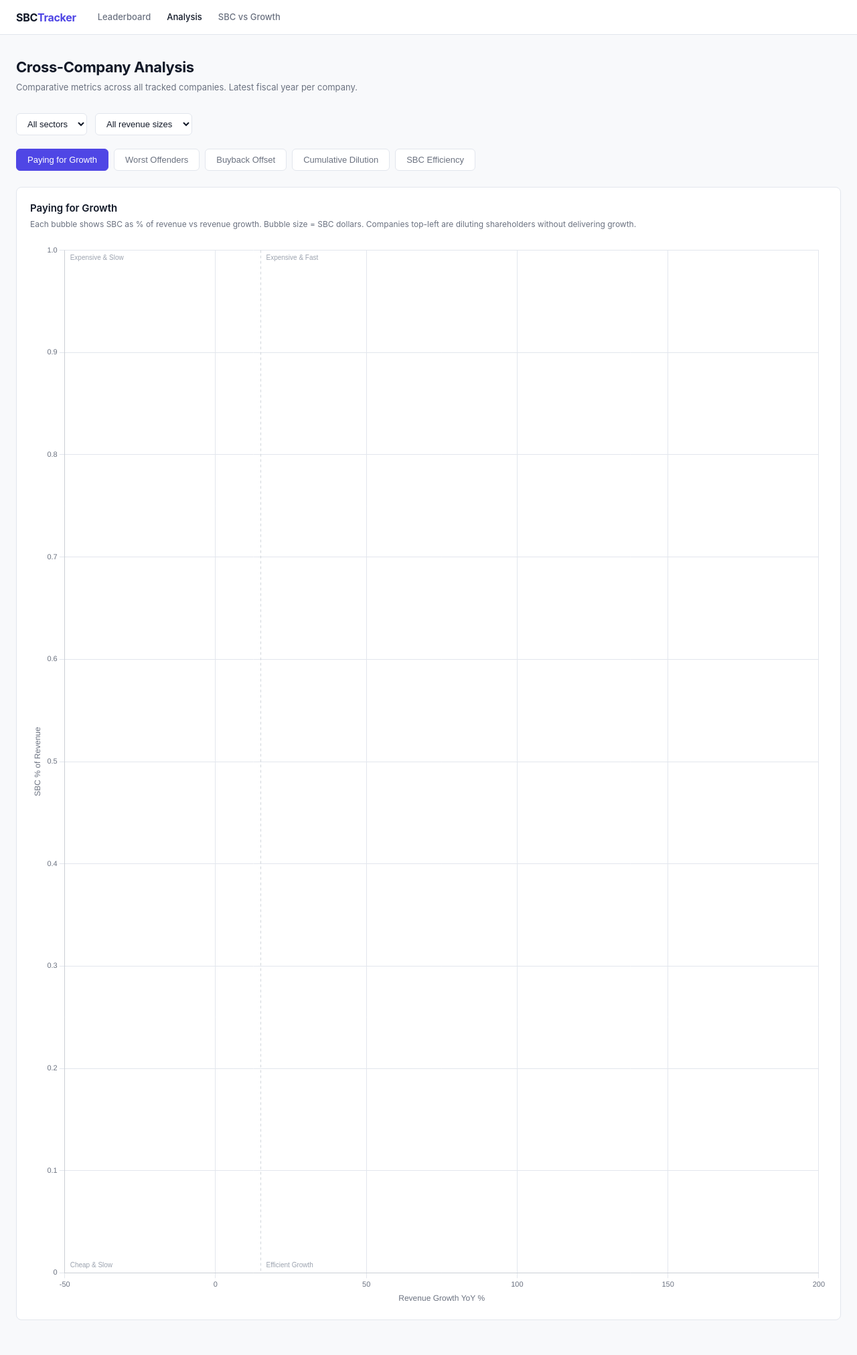
After one commit to acsterne/sbc-tracker, a Flask app: page /analysis in a window 1280 px wide. The commit adds this page. Shown: the whole page at 67% size. Run offline with Flask 3, Linux system fonts and the light colour scheme; data that the repository does not hold is empty; some libraries are stand-ins or nearby versions.

Commit message:
Add Analysis page with 5 cross-company charts
New /analysis route with tabbed interface:
1. Paying for Growth — bubble scatter (SBC % Rev vs Revenue Growth,
   size=SBC dollars, color=sector, quadrant labels with median dividers)
2. Worst Offenders — horizontal bar of net dilution burden
   (SBC - Buybacks) / Revenue, red >10%, orange 5-10%, green <5%
3. Buyback Offset — horizontal bar of Buybacks/SBC %, green >80%,
   yellow 40-80%, red <40%, with 100% = full offset reference
4. Cumulative Dilution — share count change since first 10-K,
   red = dilution, green = net buyback
5. SBC Efficiency — Revenue per $1 SBC, green >10x, yellow 5-10x,
   red <5x

Filters: sector dropdown + minimum revenue filter ($500M/$1B/$5B+)
All data from existing metrics table, no new queries needed.
Chart.js bubble + horizontal bar charts, same visual style as rest of app.
Nav bar updated with "Analysis" link.

Co-Authored-By: Claude Sonnet 4.6 <noreply@anthropic.com>

```diff
--- a/app.py
+++ b/app.py
@@ -243,6 +243,114 @@ def debug_coverage():
     ]})
 
 
+@app.route("/analysis")
+def analysis():
+    """Analysis page with 5 cross-company charts."""
+    sector = request.args.get("sector", "")
+    min_rev = request.args.get("min_rev", "0")
+
+    conn = get_db()
+    cur = conn.cursor()
+
+    cur.execute("SELECT DISTINCT sector FROM companies ORDER BY sector")
+    available_sectors = [r["sector"] for r in cur.fetchall()]
+
+    # Base filter: latest year per company where SBC is not null
+    rev_filter = ""
+    params = {}
+    if min_rev and min_rev != "0":
+        rev_filter = "AND m.revenue_annual >= %(min_rev)s"
+        params["min_rev"] = int(min_rev)
+    sector_filter = "AND c.sector = %(sector)s" if sector else ""
+    if sector:
+        params["sector"] = sector
+
+    # All companies, latest year, with key metrics
+    cur.execute(f"""
+        SELECT
+            c.ticker, c.name, c.sector,
+            m.fiscal_year,
+            m.sbc_annual, m.revenue_annual, m.buyback_spend_annual,
+            m.sbc_pct_revenue, m.revenue_growth_yoy,
+            m.shares_outstanding_eoy, m.net_income_annual
+        FROM metrics m
+        JOIN companies c ON c.id = m.company_id
+        WHERE m.sbc_annual IS NOT NULL
+          AND m.fiscal_year = (
+              SELECT MAX(m2.fiscal_year) FROM metrics m2
+              WHERE m2.company_id = m.company_id AND m2.sbc_annual IS NOT NULL
+          )
+          {rev_filter}
+          {sector_filter}
+        ORDER BY c.ticker
+    """, params)
+    latest = cur.fetchall()
+
+    # Historical shares for cumulative dilution
+    cur.execute(f"""
+        SELECT c.ticker,
+            FIRST_VALUE(m.shares_outstanding_eoy) OVER (
+                PARTITION BY c.ticker ORDER BY m.fiscal_year ASC
+            ) AS first_shares,
+            LAST_VALUE(m.shares_outstanding_eoy) OVER (
+                PARTITION BY c.ticker ORDER BY m.fiscal_year ASC
+                ROWS BETWEEN UNBOUNDED PRECEDING AND UNBOUNDED FOLLOWING
+            ) AS last_shares
+        FROM metrics m
+        JOIN companies c ON c.id = m.company_id
+        WHERE m.shares_outstanding_eoy IS NOT NULL
+          AND m.sbc_annual IS NOT NULL
+        ORDER BY c.ticker, m.fiscal_year
+    """)
+    dilution_rows = cur.fetchall()
+    # Deduplicate to one row per ticker
+    dilution = {}
+    for r in dilution_rows:
+        dilution[r["ticker"]] = {
+            "first_shares": r["first_shares"],
+            "last_shares": r["last_shares"],
+        }
+
+    cur.close()
+    conn.close()
+
+    # Build data for charts
+    companies_data = []
+    for r in latest:
+        sbc = float(r["sbc_annual"] or 0)
+        rev = float(r["revenue_annual"] or 0)
+        bb  = float(r["buyback_spend_annual"] or 0)
+        pct_rev = float(r["sbc_pct_revenue"] or 0)
+        growth  = float(r["revenue_growth_yoy"] or 0)
+        d = dilution.get(r["ticker"], {})
+
+        companies_data.append({
+            "ticker":       r["ticker"],
+            "name":         r["name"],
+            "sector":       r["sector"],
+            "fiscal_year":  r["fiscal_year"],
+            "sbc":          sbc,
+            "revenue":      rev,
+            "buybacks":     bb,
+            "sbc_pct_rev":  pct_rev,
+            "growth":       growth,
+            "net_dilution_burden": ((sbc - bb) / rev * 100) if rev > 0 else 0,
+            "buyback_offset": (bb / sbc * 100) if sbc > 0 else 0,
+            "sbc_efficiency": (rev / sbc) if sbc > 0 else 0,
+            "cum_dilution":   ((float(d.get("last_shares", 0)) - float(d.get("first_shares", 0)))
+                               / float(d["first_shares"]) * 100)
+                              if d.get("first_shares") and float(d["first_shares"]) > 0 else None,
+        })
+
+    import json as _json
+    return render_template("analysis.html",
+        data=_json.dumps(companies_data),
+        sector=sector,
+        min_rev=min_rev,
+        available_sectors=available_sectors,
+    )
+
+
 @app.route("/scatter")
 def scatter():
     """
--- /dev/null
+++ b/templates/analysis.html
@@ -0,0 +1,281 @@
+{% extends "base.html" %}
+{% block title %}Analysis — SBC Tracker{% endblock %}
+
+{% block content %}
+<div class="page-header">
+    <h1>Cross-Company Analysis</h1>
+    <p>Comparative metrics across all tracked companies. Latest fiscal year per company.</p>
+</div>
+
+<!-- Filters -->
+<div class="filter-bar">
+    <form method="get" style="display:flex;gap:12px;flex-wrap:wrap;align-items:center;">
+        <select name="sector" onchange="this.form.submit()">
+            <option value="">All sectors</option>
+            {% for s in available_sectors %}
+            <option value="{{ s }}" {% if sector == s %}selected{% endif %}>{{ s }}</option>
+            {% endfor %}
+        </select>
+        <select name="min_rev" onchange="this.form.submit()">
+            <option value="0" {% if min_rev == '0' %}selected{% endif %}>All revenue sizes</option>
+            <option value="500000000" {% if min_rev == '500000000' %}selected{% endif %}>$500M+ revenue</option>
+            <option value="1000000000" {% if min_rev == '1000000000' %}selected{% endif %}>$1B+ revenue</option>
+            <option value="5000000000" {% if min_rev == '5000000000' %}selected{% endif %}>$5B+ revenue</option>
+        </select>
+        {% if sector or min_rev != '0' %}
+        <a href="/analysis" style="color:var(--muted);font-size:12px;">Clear filters</a>
+        {% endif %}
+    </form>
+</div>
+
+<!-- Tab nav -->
+<div style="display:flex;gap:8px;margin-bottom:24px;flex-wrap:wrap;">
+    <button class="tab-btn active" onclick="showTab('scatter')">Paying for Growth</button>
+    <button class="tab-btn" onclick="showTab('offenders')">Worst Offenders</button>
+    <button class="tab-btn" onclick="showTab('buyback')">Buyback Offset</button>
+    <button class="tab-btn" onclick="showTab('dilution')">Cumulative Dilution</button>
+    <button class="tab-btn" onclick="showTab('efficiency')">SBC Efficiency</button>
+</div>
+
+<style>
+.tab-btn {
+    background: var(--surface); border: 1px solid var(--border); border-radius: 6px;
+    padding: 8px 16px; font-size: 13px; font-weight: 500; color: var(--muted);
+    cursor: pointer; transition: all 0.15s;
+}
+.tab-btn:hover { color: var(--text); border-color: var(--accent); }
+.tab-btn.active { background: var(--accent); color: white; border-color: var(--accent); }
+.tab-panel { display: none; }
+.tab-panel.active { display: block; }
+</style>
+
+<!-- Tab 1: Scatter -->
+<div id="tab-scatter" class="tab-panel active">
+<div class="card" style="margin-bottom:20px;">
+    <div style="font-weight:600;margin-bottom:4px;font-size:15px;">Paying for Growth</div>
+    <div style="color:var(--muted);font-size:12px;margin-bottom:20px;">
+        Each bubble shows SBC as % of revenue vs revenue growth. Bubble size = SBC dollars.
+        Companies top-left are diluting shareholders without delivering growth.
+    </div>
+    <canvas id="scatterChart" height="400"></canvas>
+</div>
+</div>
+
+<!-- Tab 2: Worst Offenders -->
+<div id="tab-offenders" class="tab-panel">
+<div class="card" style="margin-bottom:20px;">
+    <div style="font-weight:600;margin-bottom:4px;font-size:15px;">Worst Offenders — Net Dilution Burden</div>
+    <div style="color:var(--muted);font-size:12px;margin-bottom:20px;">
+        SBC minus buybacks as % of revenue. This is the real cost to shareholders after any buyback offset.
+    </div>
+    <canvas id="offendersChart"></canvas>
+</div>
+</div>
+
+<!-- Tab 3: Buyback Offset -->
+<div id="tab-buyback" class="tab-panel">
+<div class="card" style="margin-bottom:20px;">
+    <div style="font-weight:600;margin-bottom:4px;font-size:15px;">Buyback Offset Ratio</div>
+    <div style="color:var(--muted);font-size:12px;margin-bottom:20px;">
+        What % of SBC expense is being returned via buybacks. 100% means buybacks fully offset dilution.
+    </div>
+    <canvas id="buybackChart"></canvas>
+</div>
+</div>
+
+<!-- Tab 4: Cumulative Dilution -->
+<div id="tab-dilution" class="tab-panel">
+<div class="card" style="margin-bottom:20px;">
+    <div style="font-weight:600;margin-bottom:4px;font-size:15px;">Cumulative Dilution Since First 10-K</div>
+    <div style="color:var(--muted);font-size:12px;margin-bottom:20px;">
+        Total share count change since earliest data. Positive = dilution (more shares), negative = net buyback (fewer shares).
+    </div>
+    <canvas id="dilutionChart"></canvas>
+</div>
+</div>
+
+<!-- Tab 5: SBC Efficiency -->
+<div id="tab-efficiency" class="tab-panel">
+<div class="card" style="margin-bottom:20px;">
+    <div style="font-weight:600;margin-bottom:4px;font-size:15px;">SBC Efficiency — Revenue per $1 of SBC</div>
+    <div style="color:var(--muted);font-size:12px;margin-bottom:20px;">
+        Revenue generated per $1 of SBC expense. Higher means dilution is buying more growth.
+    </div>
+    <canvas id="efficiencyChart"></canvas>
+</div>
+</div>
+
+<script src="https://cdn.jsdelivr.net/npm/chart.js@4.4.0/dist/chart.umd.min.js"></script>
+<script>
+const RAW = {{ data | safe }};
+const SECTOR_COLORS = {
+    'Mega Cap': '#8b5cf6', 'SaaS': '#3b82f6', 'Security': '#10b981',
+    'Infrastructure': '#06b6d4', 'AI / Neo-Cloud': '#f59e0b',
+    'Social / Consumer': '#ef4444',
+};
+const sectorColor = s => SECTOR_COLORS[s] || '#6b7280';
+
+// ── Tab navigation ───────────────────────────────────────────────────────────
+function showTab(id) {
+    document.querySelectorAll('.tab-panel').forEach(p => p.classList.remove('active'));
+    document.querySelectorAll('.tab-btn').forEach(b => b.classList.remove('active'));
+    document.getElementById('tab-' + id).classList.add('active');
+    event.target.classList.add('active');
+}
+
+const axisStyle = { ticks: { color: '#6b7280', font: { size: 11 } }, grid: { color: '#e2e6ed' } };
+
+// ── Chart 1: Scatter — Paying for Growth ─────────────────────────────────────
+const scatterData = RAW.filter(d => d.sbc_pct_rev && d.growth !== null);
+const medianPct = scatterData.map(d => d.sbc_pct_rev).sort((a,b) => a-b);
+const medianGrowth = scatterData.map(d => d.growth).sort((a,b) => a-b);
+const medPct = medianPct[Math.floor(medianPct.length/2)] || 10;
+const medGr  = medianGrowth[Math.floor(medianGrowth.length/2)] || 15;
+
+new Chart(document.getElementById('scatterChart'), {
+    type: 'bubble',
+    data: {
+        datasets: scatterData.map(d => ({
+            label: d.ticker,
+            data: [{ x: Math.min(d.growth, 200), y: d.sbc_pct_rev, r: Math.max(4, Math.sqrt(d.sbc / 1e8)) }],
+            backgroundColor: sectorColor(d.sector) + 'aa',
+            borderColor: sectorColor(d.sector),
+            borderWidth: 1,
+        }))
+    },
+    options: {
+        responsive: true,
+        plugins: {
+            legend: { display: false },
+            tooltip: {
+                callbacks: {
+                    label: ctx => {
+                        const d = scatterData[ctx.datasetIndex];
+                        return `${d.ticker}: SBC ${d.sbc_pct_rev.toFixed(1)}% of rev, Growth ${d.growth.toFixed(1)}%, SBC $${(d.sbc/1e9).toFixed(1)}B`;
+                    }
+                }
+            }
+        },
+        scales: {
+            x: { ...axisStyle, title: { display: true, text: 'Revenue Growth YoY %', color: '#6b7280' },
+                 min: -50, max: 200 },
+            y: { ...axisStyle, title: { display: true, text: 'SBC % of Revenue', color: '#6b7280' },
+                 min: 0 }
+        }
+    },
+    plugins: [{
+        afterDraw(chart) {
+            const ctx = chart.ctx;
+            const xAxis = chart.scales.x;
+            const yAxis = chart.scales.y;
+            // Quadrant dividers
+            ctx.save();
+            ctx.strokeStyle = '#d1d5db';
+            ctx.lineWidth = 1;
+            ctx.setLineDash([4, 4]);
+            const xMid = xAxis.getPixelForValue(medGr);
+            const yMid = yAxis.getPixelForValue(medPct);
+            ctx.beginPath(); ctx.moveTo(xMid, yAxis.top); ctx.lineTo(xMid, yAxis.bottom); ctx.stroke();
+            ctx.beginPath(); ctx.moveTo(xAxis.left, yMid); ctx.lineTo(xAxis.right, yMid); ctx.stroke();
+            ctx.setLineDash([]);
+            // Quadrant labels
+            ctx.font = '10px sans-serif';
+            ctx.fillStyle = '#9ca3af';
+            ctx.fillText('Expensive & Slow', xAxis.left + 8, yAxis.top + 14);
+            ctx.fillText('Expensive & Fast', xMid + 8, yAxis.top + 14);
+            ctx.fillText('Cheap & Slow', xAxis.left + 8, yAxis.bottom - 8);
+            ctx.fillText('Efficient Growth', xMid + 8, yAxis.bottom - 8);
+            // Ticker labels on bubbles
+            ctx.font = '10px -apple-system, sans-serif';
+            ctx.fillStyle = '#374151';
+            ctx.textAlign = 'center';
+            chart.data.datasets.forEach((ds, i) => {
+                const meta = chart.getDatasetMeta(i);
+                if (meta.data[0]) {
+                    ctx.fillText(ds.label, meta.data[0].x, meta.data[0].y - meta.data[0].options.radius - 3);
+                }
+            });
+            ctx.restore();
+        }
+    }]
+});
+
+// ── Horizontal bar helper ────────────────────────────────────────────────────
+function hBar(canvasId, items, valKey, labelFn, colorFn, xLabel, afterLabel) {
+    const sorted = [...items].sort((a,b) => b[valKey] - a[valKey]);
+    const canvas = document.getElementById(canvasId);
+    canvas.height = Math.max(300, sorted.length * 28);
+    new Chart(canvas, {
+        type: 'bar',
+        data: {
+            labels: sorted.map(d => d.ticker),
+            datasets: [{
+                data: sorted.map(d => d[valKey]),
+                backgroundColor: sorted.map(d => colorFn(d[valKey])),
+                borderWidth: 0,
+                barThickness: 18,
+            }]
+        },
+        options: {
+            indexAxis: 'y',
+            responsive: true,
+            plugins: {
+                legend: { display: false },
+                tooltip: {
+                    callbacks: {
+                        label: ctx => {
+                            const d = sorted[ctx.dataIndex];
+                            return afterLabel ? afterLabel(d) : `${d[valKey].toFixed(1)}`;
+                        }
+                    }
+                }
+            },
+            scales: {
+                x: { ...axisStyle, title: { display: true, text: xLabel, color: '#6b7280' } },
+                y: { ...axisStyle, ticks: { ...axisStyle.ticks, font: { size: 11, weight: '600' } } }
+            }
+        }
+    });
+}
+
+// ── Chart 2: Worst Offenders ─────────────────────────────────────────────────
+const offenders = RAW.filter(d => d.revenue > 0);
+hBar('offendersChart', offenders, 'net_dilution_burden',
+    d => d.ticker,
+    v => v > 10 ? '#ef4444' : v > 5 ? '#f97316' : '#22c55e',
+    'Net Dilution Burden (% of Revenue)',
+    d => `$${(d.sbc/1e9).toFixed(1)}B SBC - $${(d.buybacks/1e9).toFixed(1)}B BB = ${d.net_dilution_burden.toFixed(1)}% of rev`
+);
+
+// ── Chart 3: Buyback Offset ──────────────────────────────────────────────────
+const bbData = RAW.filter(d => d.sbc > 0).map(d => ({
+    ...d, buyback_offset: Math.min(d.buyback_offset, 150)
+}));
+hBar('buybackChart', bbData, 'buyback_offset',
+    d => d.ticker,
+    v => v >= 80 ? '#22c55e' : v >= 40 ? '#eab308' : '#ef4444',
+    'Buyback / SBC %',
+    d => `${d.buyback_offset.toFixed(0)}% — BB $${(d.buybacks/1e9).toFixed(1)}B / SBC $${(d.sbc/1e9).toFixed(1)}B`
+);
+
+// ── Chart 4: Cumulative Dilution ─────────────────────────────────────────────
+const dilData = RAW.filter(d => d.cum_dilution !== null);
+hBar('dilutionChart', dilData, 'cum_dilution',
+    d => d.ticker,
+    v => v > 0 ? '#ef4444' : '#22c55e',
+    'Share Count Change (%)',
+    d => `${d.cum_dilution > 0 ? '+' : ''}${d.cum_dilution.toFixed(1)}%`
+);
+
+// ── Chart 5: SBC Efficiency ─────────────────────────────────────────────────
+const effData = RAW.filter(d => d.sbc_efficiency > 0).map(d => ({
+    ...d, sbc_efficiency: Math.min(d.sbc_efficiency, 50)
+}));
+hBar('efficiencyChart', effData, 'sbc_efficiency',
+    d => d.ticker,
+    v => v >= 10 ? '#22c55e' : v >= 5 ? '#eab308' : '#ef4444',
+    'Revenue per $1 SBC (x)',
+    d => `${d.sbc_efficiency.toFixed(1)}x — $${(d.revenue/1e9).toFixed(0)}B rev / $${(d.sbc/1e9).toFixed(1)}B SBC`
+);
+</script>
+{% endblock %}
--- a/templates/base.html
+++ b/templates/base.html
@@ -166,6 +166,7 @@
     <div class="nav-brand">SBC<span>Tracker</span></div>
     <div class="nav-links">
         <a href="/" {% if request.path == '/' %}class="active"{% endif %}>Leaderboard</a>
+        <a href="/analysis" {% if request.path == '/analysis' %}class="active"{% endif %}>Analysis</a>
         <a href="/scatter" {% if request.path == '/scatter' %}class="active"{% endif %}>SBC vs Growth</a>
     </div>
 </nav>
```
Also changed, not shown: CLAUDE.md (+8 -6 lines).
